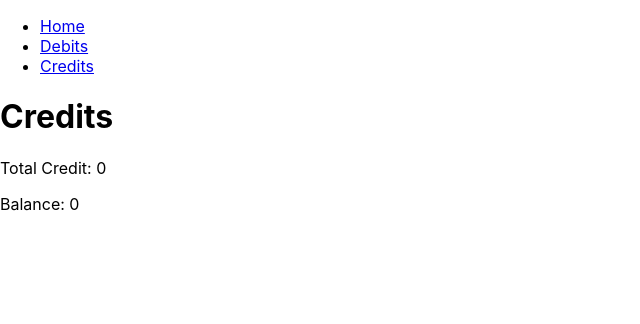
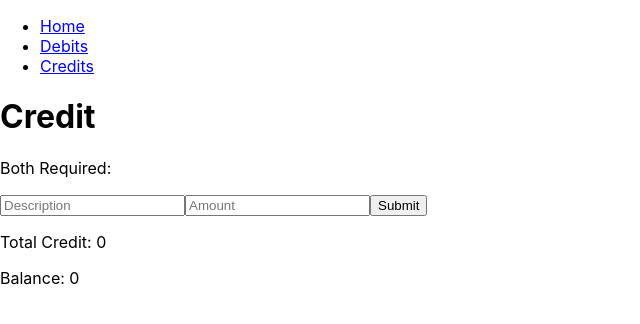
Before and after one commit to mniloy1123/banking-react-app, a React (Create React App) app: page /Credits in a window 1280 px wide. Shown: the top 324 px of the page, without its empty margins (0-640 px from the left). Built offline with nearby package versions, Linux system fonts and the light colour scheme; no server answers.

Commit message:
Setup inputs for credit description and amount. Update the values to reflect the change

```diff
--- a/src/App.js
+++ b/src/App.js
@@ -31,6 +31,11 @@ function App() {
   const handleDebits = (amount) => {
     const newDebits = currDebits + amount;
     setCurrDebits(newDebits);
+  };
+
+  const handleCredits = (amount) => {
+    const newCredits = currCredits + amount;
+    setCurrCredits(newCredits);
   };
 
   return (
@@ -78,7 +83,7 @@ function App() {
             element={
               <Credits
                 currCredits={currCredits}
-                setCurrCredits={setCurrCredits}
+                handleCredits={handleCredits}
                 currDebits={currDebits}
               />
             }
--- a/src/components/Credits.jsx
+++ b/src/components/Credits.jsx
@@ -1,9 +1,51 @@
+import { useState } from "react";
 import Balance from "./Balance";
 
 const Credits = (props) => {
+  const [description, setDescription] = useState("");
+  const [creditAmount, setCreditAmount] = useState("");
+  const [error, setError] = useState(null);
+
+  const handleDescriptionChange = (e) => {
+    setDescription(e.target.value);
+  };
+
+  const handleCreditAmountChange = (e) => {
+    const value = e.target.value;
+    if (!value || /^\d+(\.\d{0,2})?$/.test(value)) {
+      setCreditAmount(value);
+    }
+  };
+
+  const handleSubmit = (e) => {
+    e.preventDefault();
+    if (description && creditAmount) {
+      props.handleCredits(parseFloat(creditAmount));
+      setError(null);
+      setDescription("");
+      setCreditAmount("");
+    }
+  };
   return (
     <div>
-      <h1>Credits</h1>
+      <h1>Credit</h1>
+      <p>Both Required:</p>
+      <form onSubmit={handleSubmit}>
+        <input
+          type={"text"}
+          value={description}
+          onChange={handleDescriptionChange}
+          placeholder="Description"
+        />
+        <input
+          type={"text"}
+          value={creditAmount}
+          onChange={handleCreditAmountChange}
+          placeholder="Amount"
+        />
+        <input type="submit" value="Submit" />
+        {error && <p>{error}</p>}
+      </form>
       <p> Total Credit: {props.currCredits}</p>
       <Balance
         currCredits={props.currCredits}
```
